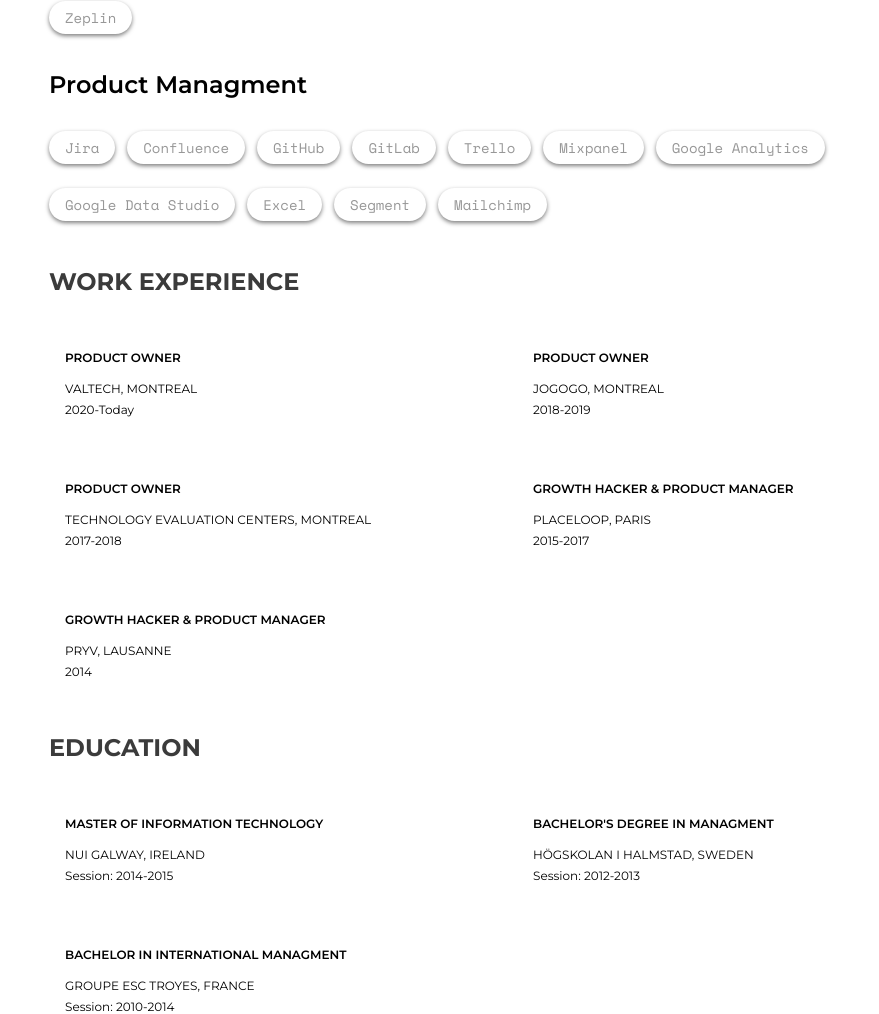
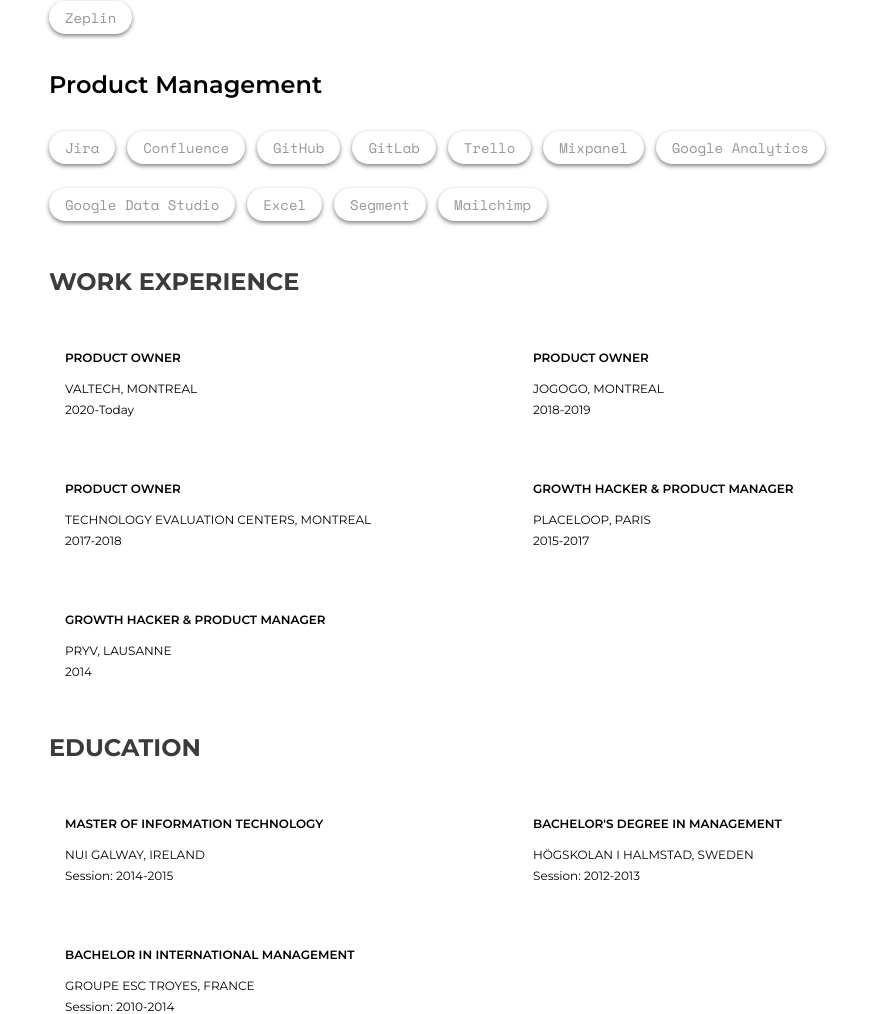
Before and after one commit to Armitage35/portfolio, a Vue app: page / in a window 1280 px wide. Shown: the part 1556-2570 px from the top of the page, without its empty margins (401-1280 px from the left). Built offline with nearby package versions, Linux system fonts and the light colour scheme.

Commit message:
Learn to spell management

```diff
--- a/src/Views/CV/CV.vue
+++ b/src/Views/CV/CV.vue
@@ -41,14 +41,14 @@ export default {
 				duration: '2014-2015',
 				description: 'Formation that regroups technical courses (coding, software engineering) and digital marketing '
 			}, {
-				name: 'Bachelor\'s degree in managment',
+				name: 'Bachelor\'s degree in management',
 				place: 'Högskolan i Halmstad',
 				country: 'Sweden',
 				duration: '2012-2013',
 				description: 'Formation dedicated to technology and digital marketing. Writing of an essay about the spreading of brand trust in online communities '
 			},
 			{
-				name: 'Bachelor in international managment',
+				name: 'Bachelor in international management',
 				place: 'Groupe ESC Troyes',
 				country: 'France',
 				duration: '2010-2014',
@@ -95,7 +95,7 @@ export default {
 					name: 'design',
 					description: [' Photoshop', 'Sketch', 'Adobe XD', 'InVision', 'Balsamiq wireframes', 'Illustrator']
 				},{
-					name: 'Product Managment',
+					name: 'Product Management',
 					description: ['Jira', 'Confluence', 'GitHub', 'GitLab', 'Trello', 'Mixpanel', 'Google Analytics', 'Google Data Studio', 'Excel', 'Segment', 'Mailchimp']
 				}
 			],
--- a/src/Views/Portfolio/Projects/Projects.vue
+++ b/src/Views/Portfolio/Projects/Projects.vue
@@ -39,7 +39,7 @@ export default {
 					date: '2018',
 					link: 'https://github.com/Armitage35/day2day.wallpaper',
 					cover: Day2DayWallapaper,
-					description: 'Chrome OS is an amazing OS but its wallpaper managment abilities are lacking, at best. Day2Day.wallpaper enable its users browse, discover and find amazing photos to use as their new wallpaper for their Chrome OS devices.'
+					description: 'Chrome OS is an amazing OS but its wallpaper management abilities are lacking, at best. Day2Day.wallpaper enable its users browse, discover and find amazing photos to use as their new wallpaper for their Chrome OS devices.'
 				},{
 					name: 'Day2Day.password',
 					date: '2018',
--- a/src/Views/Portfolio/Skills/Skills.vue
+++ b/src/Views/Portfolio/Skills/Skills.vue
@@ -10,9 +10,9 @@
 		<div class="skills_list">
 			<SkillCartridge v-for="(designSkill, key) in design" :key="key" :skill="designSkill"></SkillCartridge>
 		</div>
-		<h2>Product Managment</h2>
+		<h2>Product Management</h2>
 		<div class="skills_list">
-			<SkillCartridge v-for="(productManagmentSkill, key) in productManagment" :key="key" :skill="productManagmentSkill"></SkillCartridge>
+			<SkillCartridge v-for="(productManagementSkill, key) in productManagement" :key="key" :skill="productManagementSkill"></SkillCartridge>
 		</div>
 	</div>
 </template>
@@ -26,7 +26,7 @@ export default {
 		return {
 			code: ['JavaScript', 'CSS/SASS', 'React', 'Vue.js', 'Git', 'Node', 'CI/CD', 'SQL', 'MongoDB', 'RestAPI', 'GraphQL'],
 			design: [' Photoshop', 'Sketch', 'Adobe XD', 'InVision', 'Balsamiq wireframes', 'Illustrator', 'Zeplin'],
-			productManagment: ['Jira', 'Confluence', 'GitHub', 'GitLab', 'Trello', 'Mixpanel', 'Google Analytics', 'Google Data Studio', 'Excel', 'Segment', 'Mailchimp']
+			productManagement: ['Jira', 'Confluence', 'GitHub', 'GitLab', 'Trello', 'Mixpanel', 'Google Analytics', 'Google Data Studio', 'Excel', 'Segment', 'Mailchimp']
 		};
 	}
 };
--- a/src/Views/Portfolio/WorkEducation/WorkEducation.vue
+++ b/src/Views/Portfolio/WorkEducation/WorkEducation.vue
@@ -31,13 +31,13 @@ export default {
 				duration: 'Session: 2014-2015',
 				clickable: false
 			}, {
-				name: 'Bachelor\'s degree in managment',
+				name: 'Bachelor\'s degree in management',
 				place: 'Högskolan i Halmstad, Sweden',
 				duration: 'Session: 2012-2013',
 				clickable: false
 			},
 			{
-				name: 'Bachelor in international managment',
+				name: 'Bachelor in international management',
 				place: 'Groupe ESC Troyes, France',
 				duration: 'Session: 2010-2014',
 				clickable: false
```
